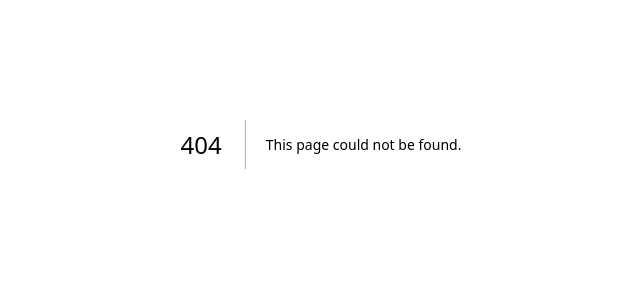
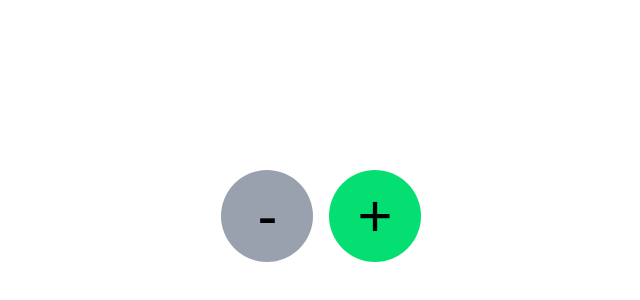
Before and after one commit to kevinsaji99/cprg306-assignments, a Next.js app: page /week-4 in a window 1280 px wide. Before the commit this address had no page. Shown: the part 256-556 px from the top of the page, without its empty margins (319-959 px from the left). Built offline with nearby package versions, Linux system fonts and the light colour scheme.

Commit message:
week4-assignment

```diff
--- a/app/page.js
+++ b/app/page.js
@@ -7,6 +7,7 @@ export default function Home() {
       <ul>
         <li><Link href="/week-2">Week 2</Link></li>
         <li><Link href="/week-3">Week 3</Link></li>
+        <li><Link href="/week-4">Week 4</Link></li>
       </ul>
     </main>
   );
--- /dev/null
+++ b/app/week-4/new-item.js
@@ -0,0 +1,46 @@
+"use client"
+import { useState } from "react";
+
+
+export default function NewItem() {
+    const [quantity,setQuantity] = useState(1);
+
+    const increment = () => {
+        if(quantity < 20) { // to prevent the quantity from going above 20
+        setQuantity(quantity + 1);// initial value is set to be 1.
+        }
+    };
+
+    const decrement = () => {
+        if (quantity > 1) { // to prevent the quantity from going below 1
+            setQuantity(quantity - 1);
+        }
+    };
+
+    return (
+        <div className="flex justify-center items-center min-h-screen">
+            <div className="flex flex-col items-center gap-4">
+                <p className="text-9xl font-bold text-white justify-center ">{quantity}</p>
+                <div className="space-x-4 flex  text-4xl ">
+                    <button
+                    onClick={decrement}
+                    disabled={quantity <= 1}
+                    title= {quantity <= 1 ? "Quantity cannot be less than 1" : ""}
+                    className="justify-center text-6xl bg-red-400 text-black px-9 py-4 rounded-full disabled:bg-gray-400 disabled:cursor-not-allowed"
+                    >
+                    -
+                    </button>
+                    <button
+                    onClick={increment}
+                    disabled={quantity >= 20}
+                    title={quantity >= 20 ? "Quantity cannot be more than 20" : ""}
+                    className="justify-center text-6xl bg-green-400 text-black px-7 py-4 rounded-full disabled:bg-gray-400 disabled:cursor-not-allowed"
+                    >
+                    +
+                    </button>
+
+                </div>
+           </div>
+        </div>
+    );
+}
--- /dev/null
+++ b/app/week-4/page.js
@@ -0,0 +1,9 @@
+import NewItem from "./new-item";
+
+export default function Page() {
+    return (
+        <main>
+            <NewItem />
+        </main>
+    );
+}
```
